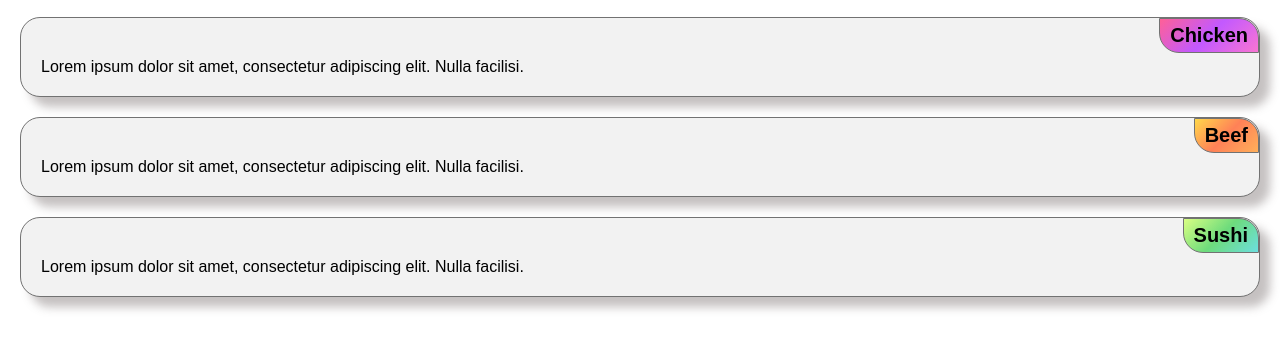
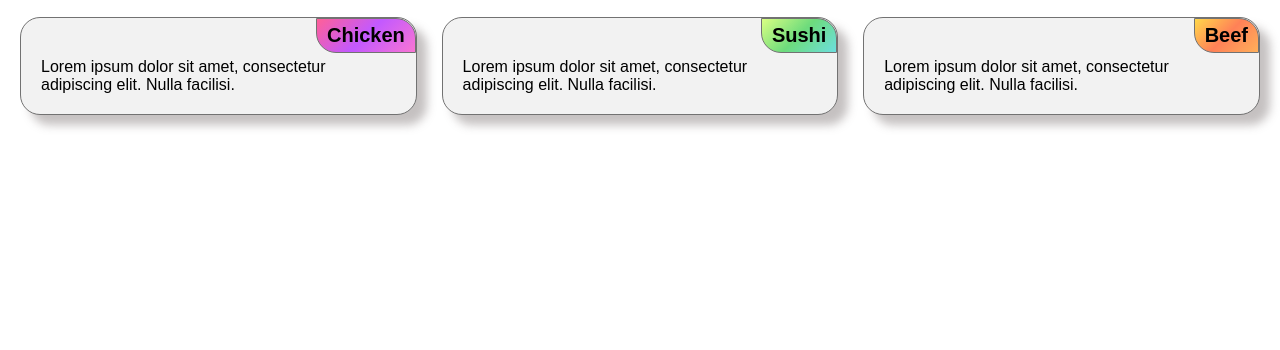
Before and after one commit to ShaimaaHawadi/IP-Assig1, a plain HTML site: page index.html in a window 1280 px wide. Shown: the part 60-410 px from the top of the page. Drawn offline with Linux system fonts and the light colour scheme.

Commit message:
Update style.css

```diff
--- a/CSS/style.css
+++ b/CSS/style.css
@@ -13,6 +13,7 @@ body {
 h1 {
   font-size: 2em;
   margin-bottom: 20px;
+  width: 100%;
 }
 
 /* Section Styles */
@@ -26,6 +27,7 @@ h1 {
   position: relative;
 }
 
+/* Section-title Styles */
 .section-title {
   position: absolute;
   top: 0;
@@ -60,6 +62,35 @@ p {
 }
 
 /* Layout for Desktop */
+@media (min-width: 991px) and (max-width: 2000px) {
+  body {
+    display: flex;
+    flex-wrap: wrap;
+    justify-content: space-between;
+    gap: 2%;
+
+  }
+
+  .section {
+    width: 32%;
+    margin-bottom: 20px;
+  }
+
+  #chicken {
+    order: 1;
+  }
+
+  #sushi {
+    order: 2;
+  }
+
+  #beef {
+    order: 3;
+  }
+}
+
+
+/* Layout for Tablet */
 @media (min-width: 768px) and (max-width: 991px) {
   body {
     display: flex;
```
